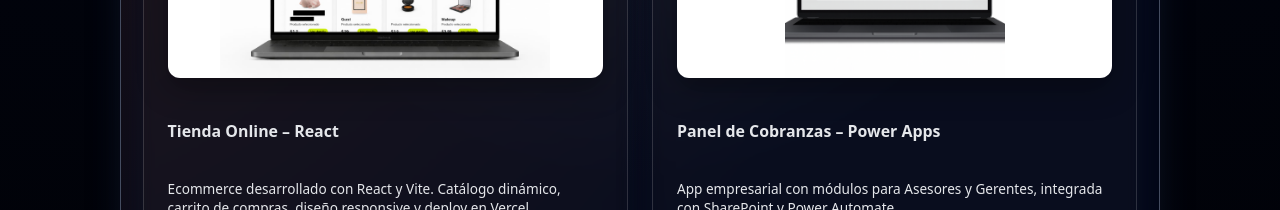
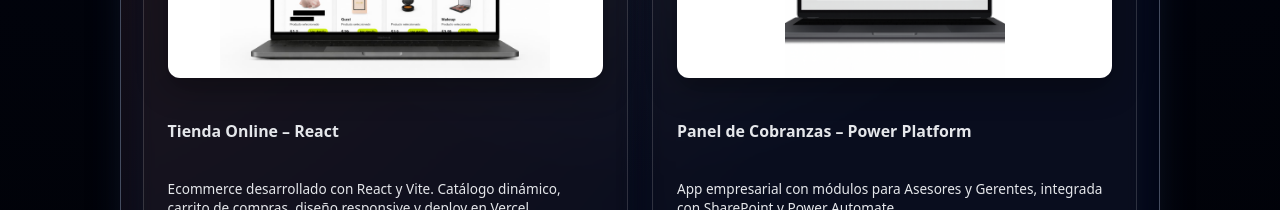
Before and after one commit to vmanacorda/PorfolioValentinaManacorda, a React (Vite) app: page / in a window 1280 px wide. Shown: the part 2720-2930 px from the top of the page. Built offline with nearby package versions, Linux system fonts and the light colour scheme.

Commit message:
Update Projects.jsx

```diff
--- a/src/components/Projects.jsx
+++ b/src/components/Projects.jsx
@@ -58,7 +58,7 @@ function Projects() {
               backgroundImage: `url('/assets/certificaciones/powerapps/powerApps.png')`,
             }}
           />
-          <h3>Panel de Cobranzas – Power Apps</h3>
+          <h3>Panel de Cobranzas – Power Platform</h3>
 
           <p>
             App empresarial con módulos para Asesores y Gerentes, integrada con
```
